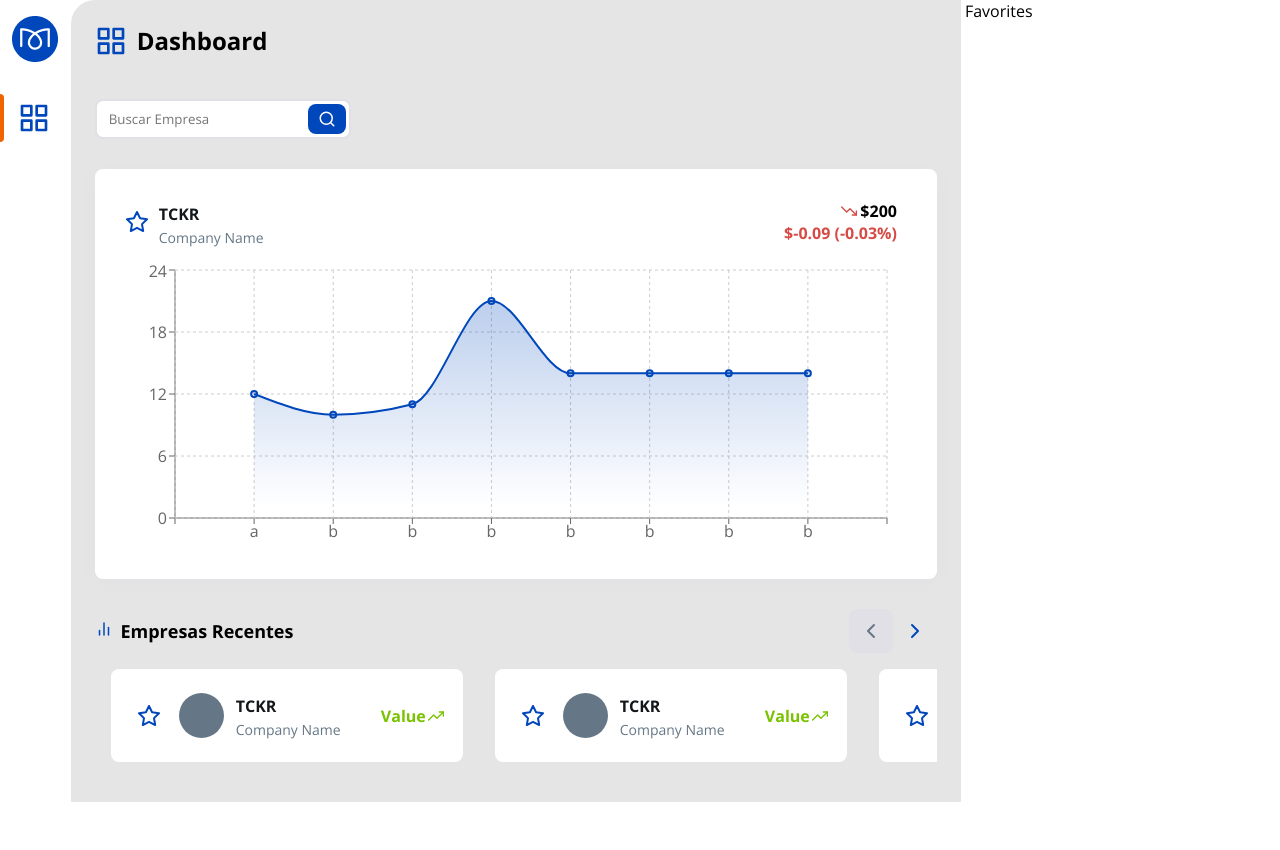
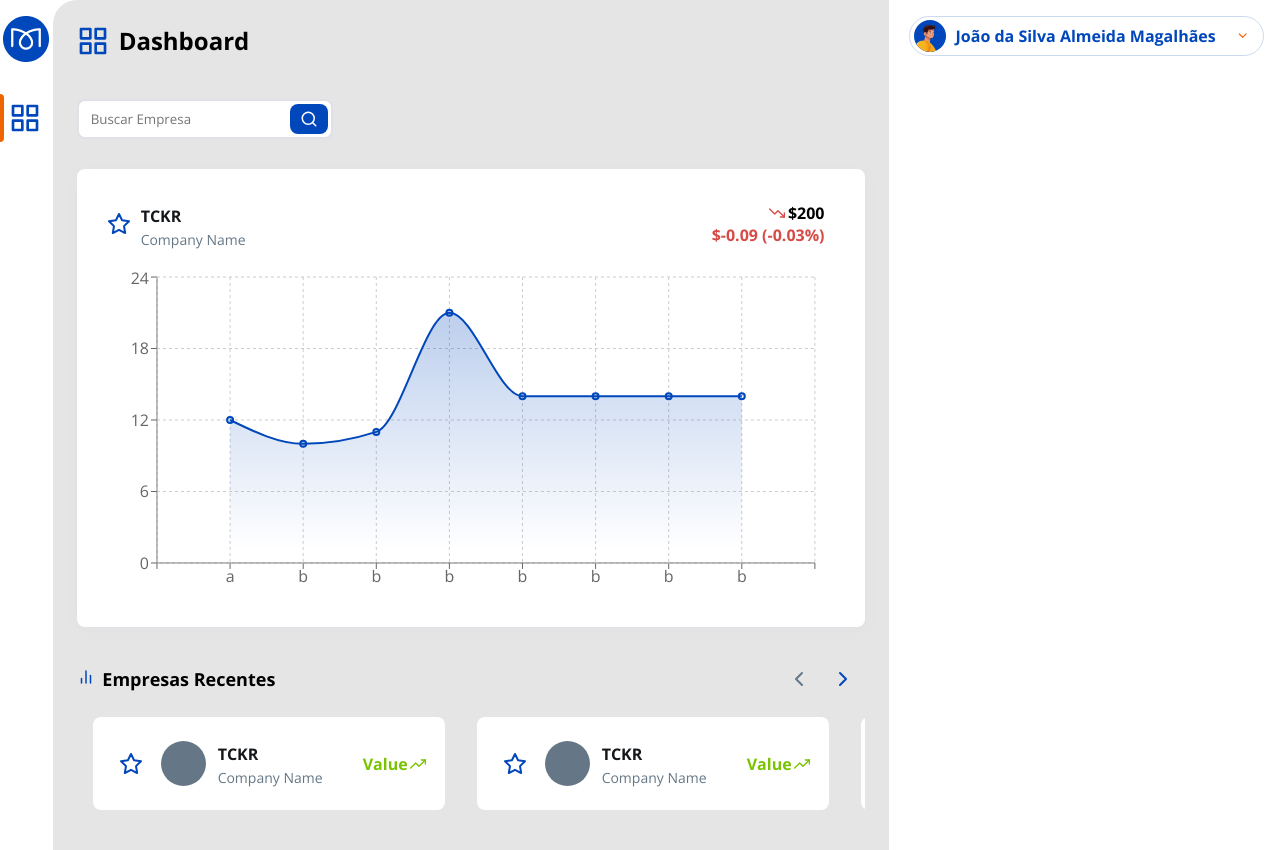
Before and after one commit to gabrielcarneiro97/stocks-panel, a React (Create React App) app: page / in a window 1280 px wide. Before the commit the page ends 802 px from the top, so only its background shows below. Built offline with nearby package versions, Linux system fonts and the light colour scheme.

Commit message:
comecei a fazer a barra de favoritos

```diff
--- a/src/components/Button/Button.tsx
+++ b/src/components/Button/Button.tsx
@@ -16,7 +16,7 @@ const StyledButton = styled.button<StyledProps>`
   ${(props) => (props.disabled
     ? css`
       color: ${props.theme.colors.gray002};
-      background-color: ${props.theme.colors.gray004};
+      background-color: ${props.variant === 'ghost' ? 'transparent' : props.theme.colors.gray004};
     `
     : css`
       cursor: pointer;
--- a/src/components/Favorites/Favorites.tsx
+++ b/src/components/Favorites/Favorites.tsx
@@ -1,8 +1,9 @@
 import styled from 'styled-components';
+import { ProfileBar } from '..';
 
 const Container = styled.div`
   display: flex;
-  flex-grow: 20;
+  flex-grow: 3;
   flex-direction: column;
   background-color: ${(props) => props.theme.colors.white};
   margin: -8px;
@@ -10,5 +11,10 @@ const Container = styled.div`
 `;
 
 export default function Favorites() {
-  return <Container>Favorites</Container>;
+  return (
+    <Container>
+      <ProfileBar />
+
+    </Container>
+  );
 }
--- a/src/components/MainContent/components/Chart/Chart.tsx
+++ b/src/components/MainContent/components/Chart/Chart.tsx
@@ -18,7 +18,7 @@ const Container = styled.div`
   box-shadow: 0px 4px 12px rgba(222, 222, 231, 0.4);
   border-radius: 8px;
   padding: 25px 20px;
-  height: 45vh;
+  height: 51vh;
   margin-bottom: 30px;
 `;
 
--- /dev/null
+++ b/src/components/ProfileBar/ProfileBar.tsx
@@ -0,0 +1,49 @@
+import { FiChevronDown } from 'react-icons/fi';
+import styled, { useTheme } from 'styled-components';
+import { Button } from '..';
+
+import picture from './assets/profile-pic.png';
+
+const Container = styled.div`
+  display: flex;
+  justify-content: space-between;
+  align-items: center;
+  border: 1px solid rgba(0, 71, 187, 0.2);
+  box-sizing: border-box;
+  border-radius: 120px;
+  margin: 16px;
+  font-size: 16px;
+  line-height: 20px;
+  padding: 4px;
+  height: 40px;
+  color: ${(props) => props.theme.colors.primary};
+  font-weight: bold;
+`;
+
+const ProfilePic = styled.img`
+  height: 32px;
+  width: 32px;
+  border-radius: 50px;
+  background-color: ${(props) => props.theme.colors.primary};
+`;
+
+const UserName = styled.div`
+  text-align: start;
+  flex-grow: 4;
+  margin-left: 10px;
+`;
+
+export default function ProfileBar() {
+  const theme = useTheme();
+
+  return (
+    <Container>
+      <ProfilePic src={picture} alt="" />
+      <UserName>
+        João da Silva Almeida Magalhães
+      </UserName>
+
+      <Button variant="ghost"><FiChevronDown color={theme.colors.secondary} /></Button>
+    </Container>
+  );
+}
--- a/src/components/index.ts
+++ b/src/components/index.ts
@@ -7,3 +7,4 @@ export { default as Company } from './Company/Company';
 export { default as Tooltip } from './Tooltip/Tooltip';
 export { default as AddToFavButton } from './AddToFavButton/AddToFavButton';
 export { default as Favorites } from './Favorites/Favorites';
+export { default as ProfileBar } from './ProfileBar/ProfileBar';
```
Also changed, not shown: src/components/ProfileBar/assets/profile-pic.png (added).
